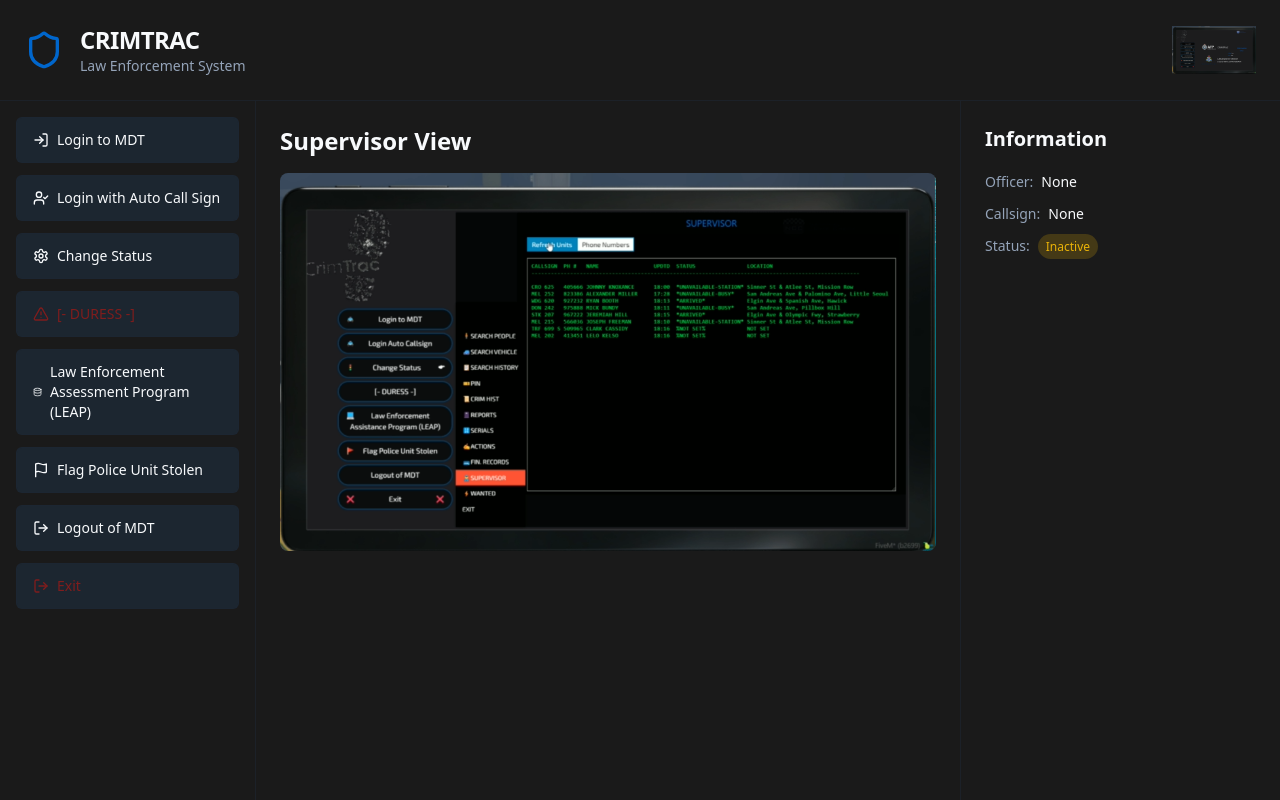
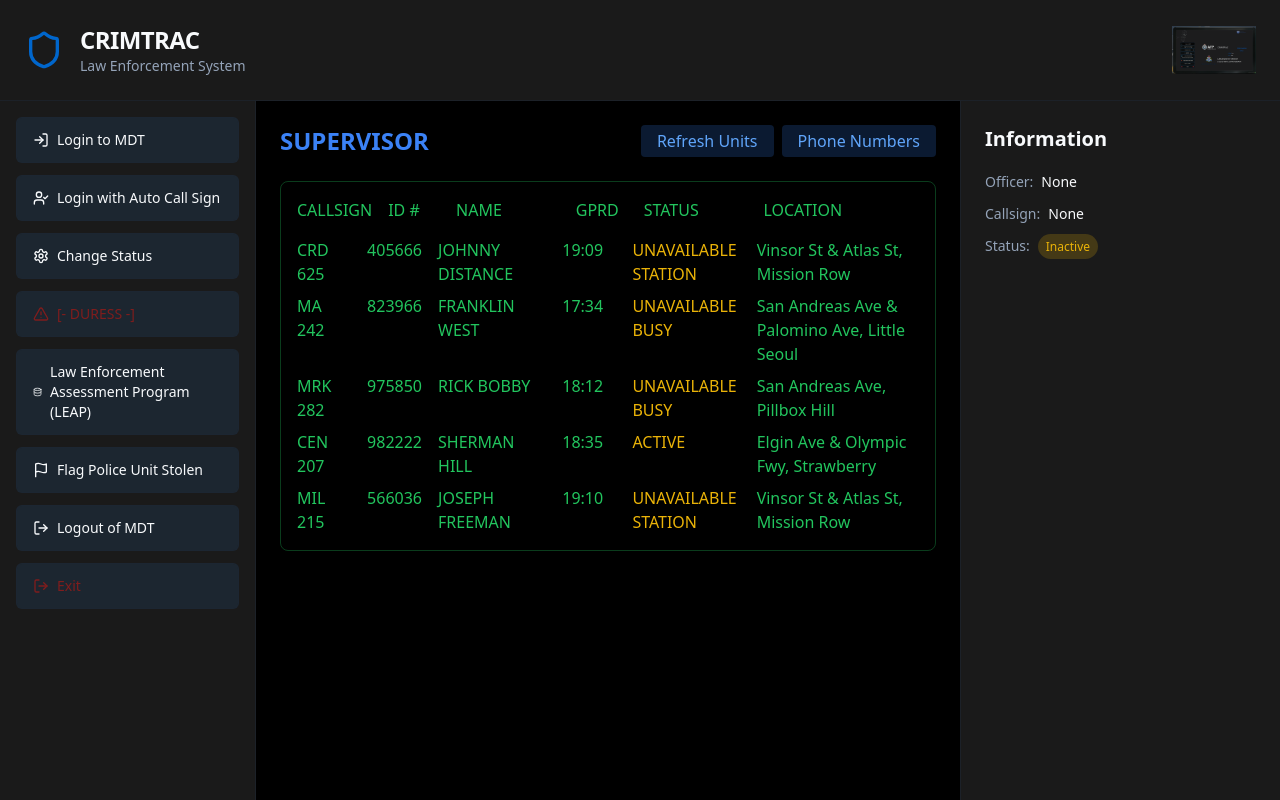
Before and after one commit to kelso1535/helpful-huggle, a React (Vite) app: page /supervisor in a window 1280 px wide. Built offline with nearby package versions, Linux system fonts and the light colour scheme.

Commit message:
Add Supervisor View page
Implement the Supervisor View page to display relevant information and an image for the MDT Supervisor interface.
[skip gpt_engineer]

```diff
--- a/src/pages/SupervisorView.tsx
+++ b/src/pages/SupervisorView.tsx
@@ -3,19 +3,59 @@ import { Sidebar } from "@/components/Sidebar";
 import { InfoPanel } from "@/components/InfoPanel";
 
 const SupervisorView = () => {
+  const units = [
+    { callsign: "CRD 625", badge: "405666", name: "JOHNNY DISTANCE", gprd: "19:09", status: "UNAVAILABLE STATION", location: "Vinsor St & Atlas St, Mission Row" },
+    { callsign: "MA 242", badge: "823966", name: "FRANKLIN WEST", gprd: "17:34", status: "UNAVAILABLE BUSY", location: "San Andreas Ave & Palomino Ave, Little Seoul" },
+    { callsign: "MRK 282", badge: "975850", name: "RICK BOBBY", gprd: "18:12", status: "UNAVAILABLE BUSY", location: "San Andreas Ave, Pillbox Hill" },
+    { callsign: "CEN 207", badge: "982222", name: "SHERMAN HILL", gprd: "18:35", status: "ACTIVE", location: "Elgin Ave & Olympic Fwy, Strawberry" },
+    { callsign: "MIL 215", badge: "566036", name: "JOSEPH FREEMAN", gprd: "19:10", status: "UNAVAILABLE STATION", location: "Vinsor St & Atlas St, Mission Row" },
+  ];
+
   return (
     <div className="min-h-screen flex flex-col">
       <Header />
       <div className="flex flex-1">
         <Sidebar />
-        <main className="flex-1 p-6">
+        <main className="flex-1 p-6 bg-black">
           <div className="space-y-4">
-            <h1 className="text-2xl font-bold">Supervisor View</h1>
-            <img
-              src="/lovable-uploads/2ef0ff2c-b267-420f-b3f3-f2aa3634a5b5.png"
-              alt="MDT Supervisor View"
-              className="w-full max-w-4xl mx-auto rounded-lg bg-black/50"
-            />
+            <div className="flex justify-between items-center mb-6">
+              <h1 className="text-blue-500 text-2xl font-bold">SUPERVISOR</h1>
+              <div className="space-x-2">
+                <button className="bg-blue-500/20 text-blue-400 px-4 py-1 rounded">
+                  Refresh Units
+                </button>
+                <button className="bg-blue-500/20 text-blue-400 px-4 py-1 rounded">
+                  Phone Numbers
+                </button>
+              </div>
+            </div>
+
+            <div className="border border-green-500/30 rounded-lg p-4">
+              <div className="grid grid-cols-[1fr_1fr_2fr_1fr_2fr_3fr] gap-4 text-green-500 mb-4">
+                <div>CALLSIGN</div>
+                <div>ID #</div>
+                <div>NAME</div>
+                <div>GPRD</div>
+                <div>STATUS</div>
+                <div>LOCATION</div>
+              </div>
+
+              <div className="space-y-2">
+                {units.map((unit, index) => (
+                  <div
+                    key={index}
+                    className="grid grid-cols-[1fr_1fr_2fr_1fr_2fr_3fr] gap-4 text-green-500"
+                  >
+                    <div>{unit.callsign}</div>
+                    <div>{unit.badge}</div>
+                    <div>{unit.name}</div>
+                    <div>{unit.gprd}</div>
+                    <div className="text-yellow-500">{unit.status}</div>
+                    <div>{unit.location}</div>
+                  </div>
+                ))}
+              </div>
+            </div>
           </div>
         </main>
         <div className="w-80 border-l border-border/50">
```
